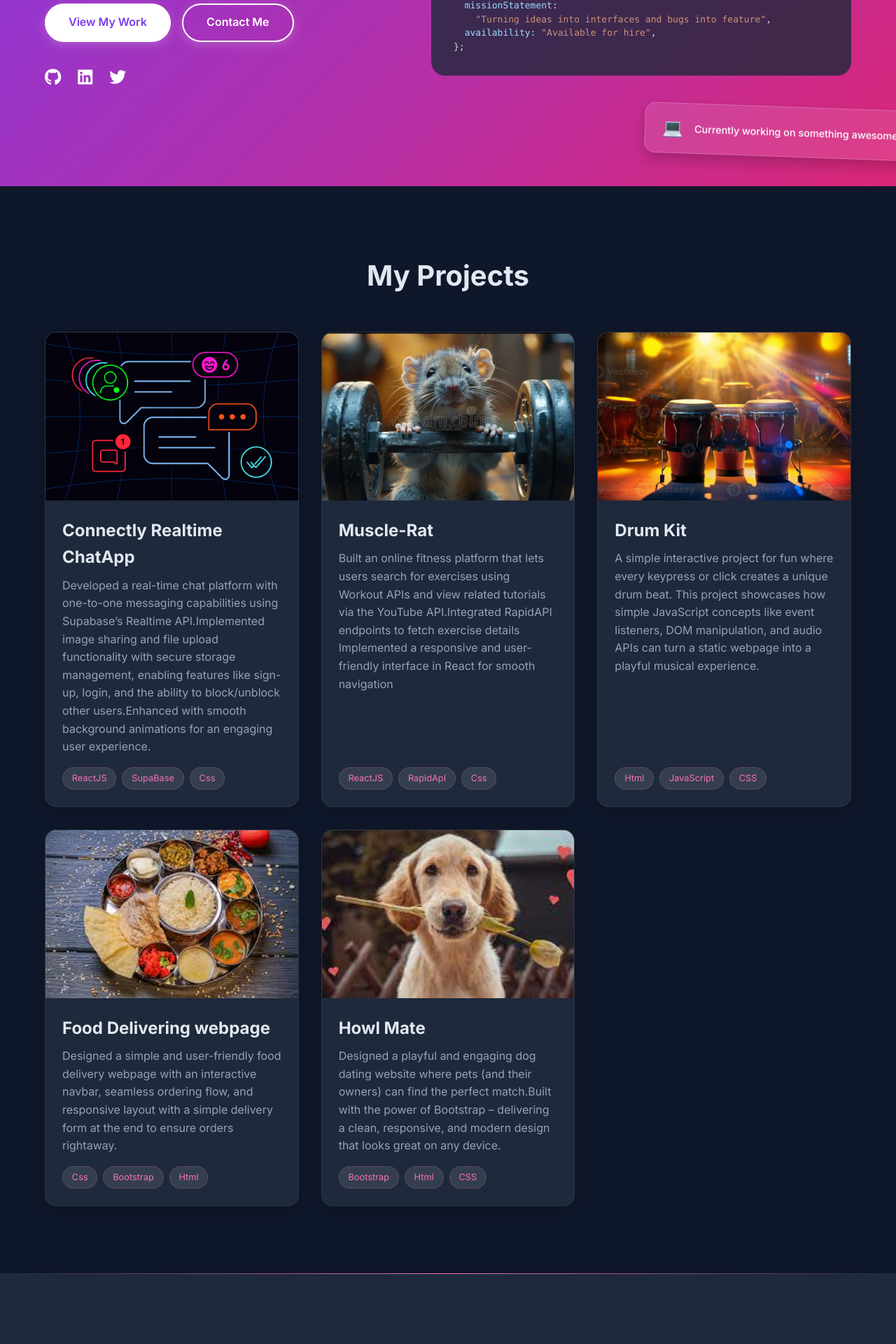
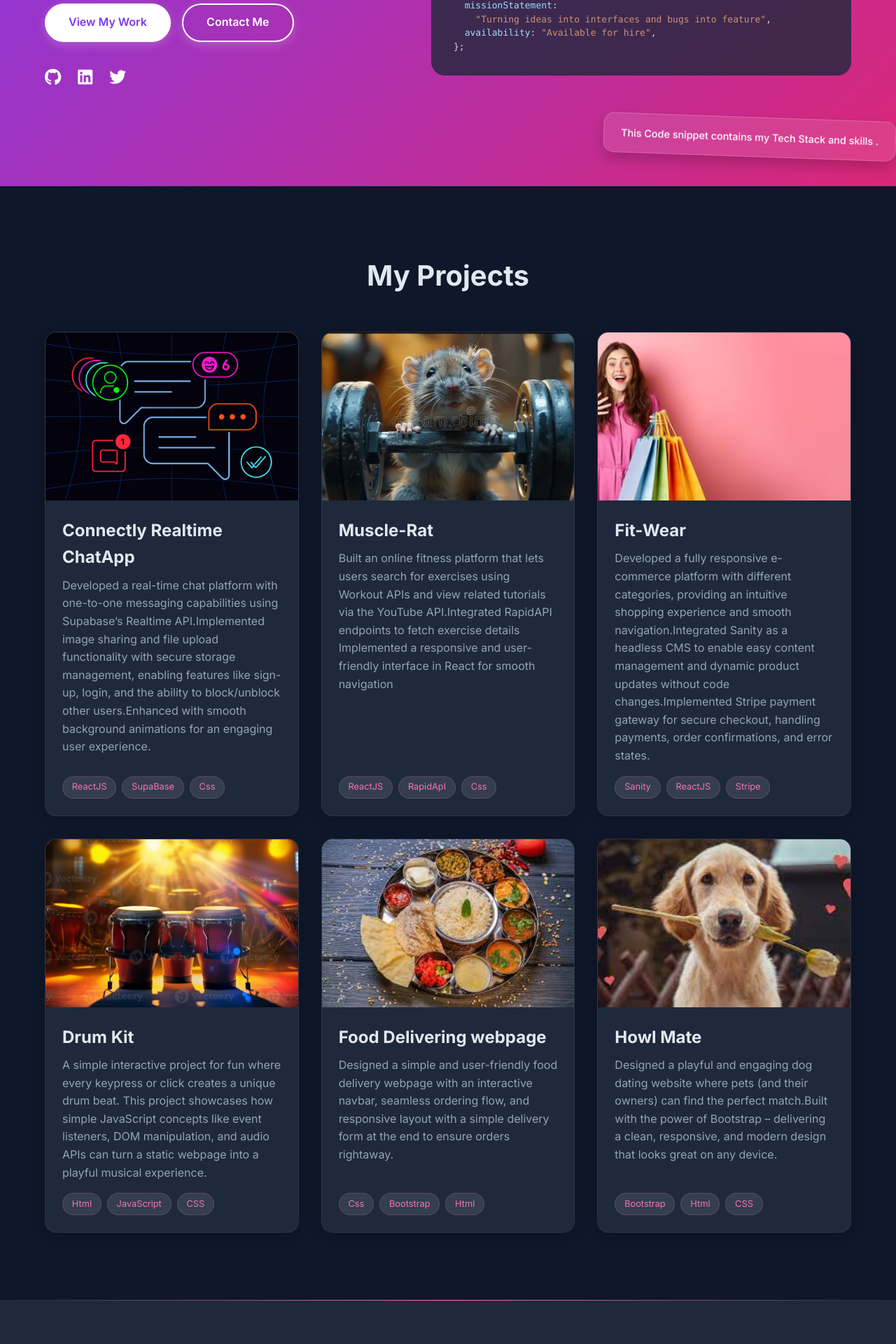
Before and after one commit to teknoninja/portfolio, a React (Vite) app: page / in a window 1280 px wide. Shown: the part 534-2454 px from the top of the page at 70% size. Built offline with nearby package versions, Linux system fonts and the light colour scheme.

Commit message:
new project added

```diff
--- a/src/App.css
+++ b/src/App.css
@@ -233,7 +233,7 @@ body {
 .floating-card {
   position: absolute;
   bottom: 2rem;
-  right: -2rem;
+  right: 0rem;
   background: rgba(255, 255, 255, 0.1);
   backdrop-filter: blur(10px);
   padding: 1rem 1.5rem;
--- a/src/components/Hero.jsx
+++ b/src/components/Hero.jsx
@@ -132,10 +132,10 @@ export const Hero = ()=>{
             transition={{ duration: 4, repeat: Infinity, ease: "easeInOut" }}
           >
             <div className="card-content">
-              <span className="card-icon"> 💻 </span>
+
               <span className="card-text">
                 {" "}
-                Currently working on something awesome!
+              This Code snippet contains my Tech Stack and skills   .
               </span>
             </div>
           </motion.div>
--- a/src/components/Projects.jsx
+++ b/src/components/Projects.jsx
@@ -91,6 +91,30 @@ export const Projects =()=>{
           <motion.div
             className="project-image"
             style={{
+              backgroundImage: "url('/projects/shop1.jpg')",
+            }}
+            whileHover={{ scale: 1.05 }}
+            transition={{ duration: 0.2 }}
+          />
+          <h3>Fit-Wear</h3>
+          <p>
+          Developed a fully responsive e-commerce platform with different categories, providing an intuitive shopping experience and smooth navigation.Integrated Sanity as a headless CMS to enable easy content management and dynamic product updates without code changes.Implemented Stripe payment gateway for secure checkout, handling payments, order confirmations, and error states.
+          </p>
+          <div className="project-tech">
+            <span>Sanity</span>
+            <span>ReactJS</span>
+            <span>Stripe</span>
+          </div>
+        </motion.div>
+
+        <motion.div
+          className="project-card"
+          variants={fadeInUp}
+          whileHover={{ y: -10, transition: { duration: 0.2 } }}
+        >
+          <motion.div
+            className="project-image"
+            style={{
               backgroundImage: "url('/projects/drums.jpeg')",
             }}
             whileHover={{ scale: 1.05 }}
```
Also changed, not shown: public/projects/shop1.jpg (added).
